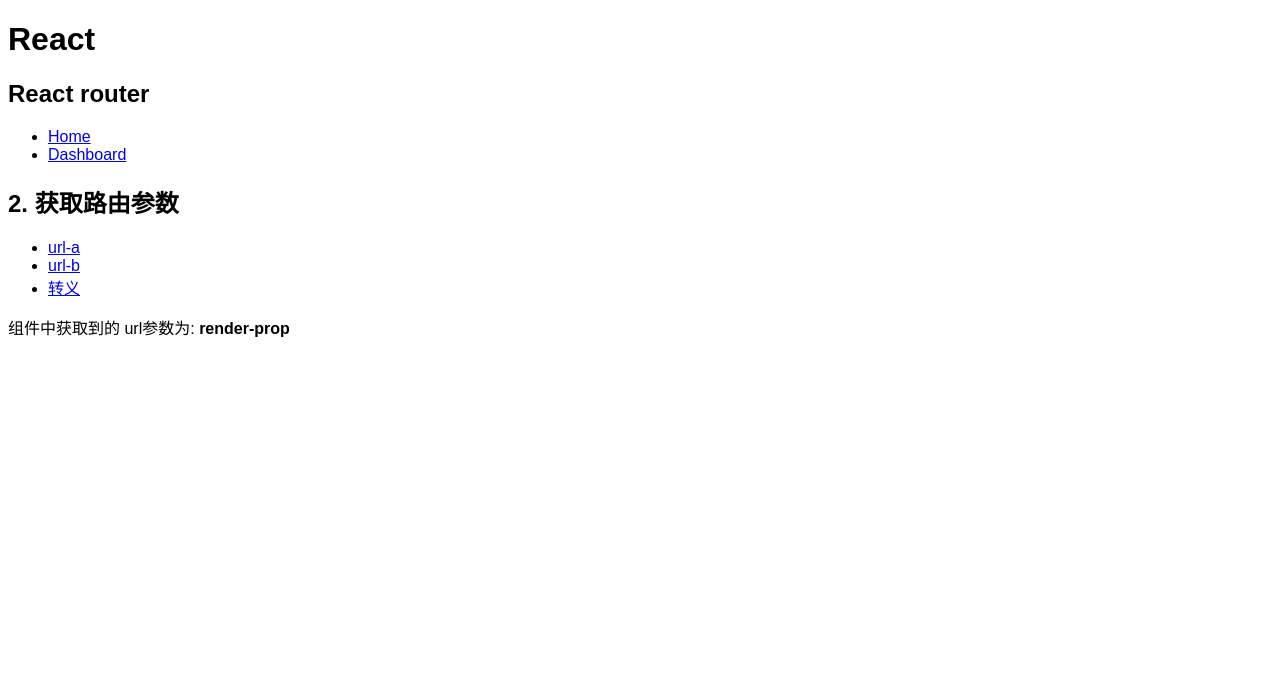
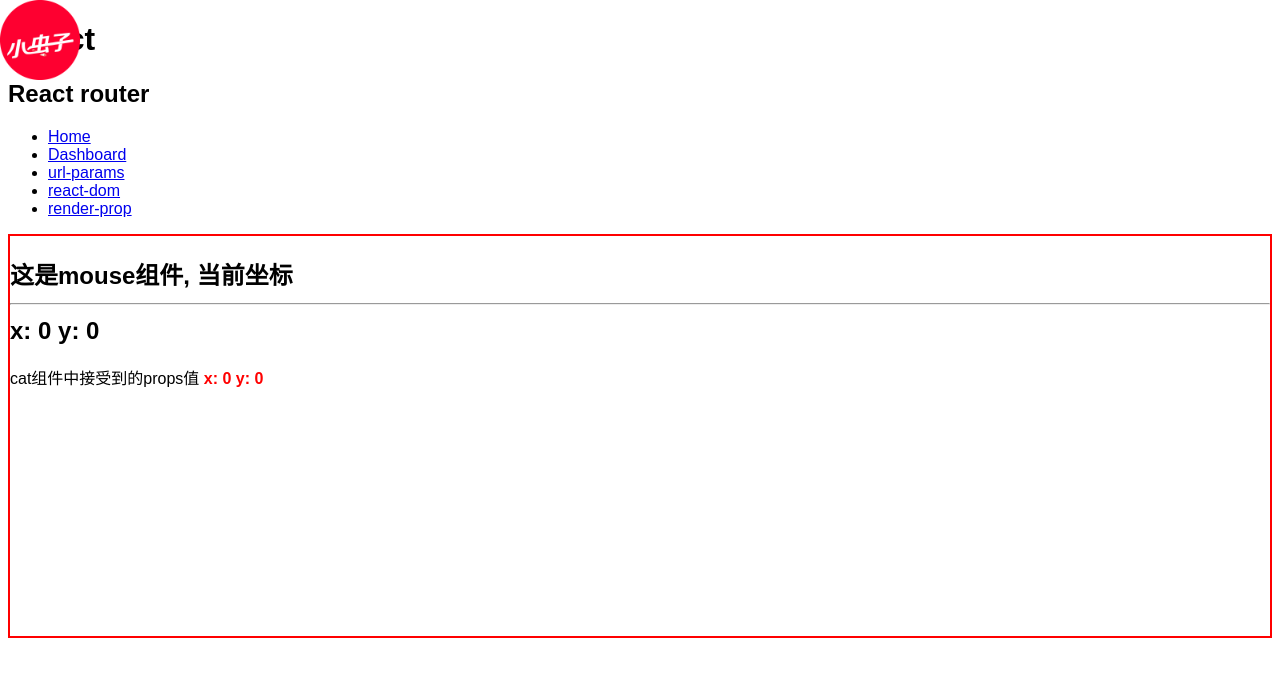
Before and after one commit to dale426/create-react-app, a React (Create React App) app: page /render-prop in a window 1280 px wide. Shown: the top 676 px of the page. Built offline with nearby package versions, Linux system fonts and the light colour scheme.

Commit message:
feat: render-prop

```diff
--- a/public/index.html
+++ b/public/index.html
@@ -38,6 +38,9 @@
       To begin the development, run `npm start` or `yarn start`.
       To create a production bundle, use `npm run build` or `yarn build`.
     -->
+    <div id="bottom">
+
+    </div>
 </body>
 
 </html>
--- a/src/App.js
+++ b/src/App.js
@@ -1,13 +1,11 @@
 import React from "react";
 import "./styles.css";
 import RoutesPage from './router'
-import UrlParamsRoute from './router/url-params'
 export default function App() {
   return (
     <div className="App">
       <h1>React</h1>
       <RoutesPage/>
-      <UrlParamsRoute/>
     </div>
   );
 }
--- /dev/null
+++ b/src/pages/ReactDom.jsx
@@ -0,0 +1,28 @@
+import React, { useEffect } from 'react'
+import ReactDOM from 'react-dom'
+
+export default (props) => {
+  console.log('props:::', props)
+  useEffect(() => {
+    const I = setInterval(renderFn, 1000)
+    return clearInterval(I)
+  }, [])
+
+  const renderFn = () => {
+    const el = (
+      <footer>
+        我是一个独立的页脚，存放在独立的根div中---
+        <strong>现在时间是： {new Date().toLocaleTimeString()}</strong>
+      </footer>
+    )
+    ReactDOM.render(el, document.getElementById('bottom'))
+  }
+  return (
+    <>
+      <h2>
+        <strong>React Dom</strong>
+      </h2>
+      <hr />
+    </>
+  )
+}
--- /dev/null
+++ b/src/pages/RenderProp.jsx
@@ -0,0 +1,10 @@
+import React from 'react'
+import Mouse from './render-prop/Mouse'
+import Cat from './render-prop/Cat'
+export default () => {
+  return (
+    <>
+      <Mouse render={(mouse) => <Cat mouse={mouse}></Cat>}></Mouse>
+    </>
+  )
+}
--- /dev/null
+++ b/src/pages/render-prop/Cat.jsx
@@ -0,0 +1,21 @@
+import React from 'react'
+// 引入图片
+import logo from '../../img/logo.png'
+// const logo = require('../../img/logo.png')
+// 引入样式
+import './cat.css'
+export default (props) => {
+  console.log('props:::', props)
+  const { x, y } = props.mouse
+  return (
+    <>
+      <p>
+        cat组件中接受到的props值{' '}
+        <strong style={{ color: 'red' }}>
+          x: {x} y: {y}
+        </strong>
+      </p>
+      <img className="logo-img" style={{top: y, left: x}} src={logo} alt="" />
+    </>
+  )
+}
--- /dev/null
+++ b/src/pages/render-prop/Mouse.jsx
@@ -0,0 +1,23 @@
+import React, { useState } from 'react'
+export default (props) => {
+  const [position, setPosition] = useState({ x: 0, y: 0 })
+  return (
+    <div
+      style={{ height: '400px', border: '2px solid red' }}
+      onMouseMove={(event) =>
+        setPosition({
+          x: event.clientX,
+          y: event.clientY
+        })
+      }
+    >
+      <h2>
+        这是mouse组件, 当前坐标 <hr />
+        <strong>
+          x: {position.x} y: {position.y}
+        </strong>
+      </h2>
+      {props.render(position)}
+    </div>
+  )
+}
--- /dev/null
+++ b/src/pages/render-prop/cat.css
@@ -0,0 +1,5 @@
+.logo-img {
+    position: absolute;
+    width: 80px;
+    height: 80px;
+}
--- a/src/router/index.jsx
+++ b/src/router/index.jsx
@@ -1,6 +1,10 @@
-import React from "react";
-import { BrowserRouter, Route, Link, Switch } from "react-router-dom";
-import Dashboard from "../pages/Dashboard";
+import React from 'react'
+import { BrowserRouter, Route, Link, Switch } from 'react-router-dom'
+import Dashboard from '../pages/Dashboard'
+import ReactDom from '../pages/ReactDom'
+import RenderProp from '../pages/RenderProp'
+import UrlParamsRoute from './url-params'
+
 export default function RoutesPage() {
   return (
     <>
@@ -14,6 +18,15 @@
           <li>
             <Link to="/dashboard">Dashboard</Link>
           </li>
+          <li>
+            <Link to="/url-params">url-params</Link>
+          </li>
+          <li>
+            <Link to="/react-dom">react-dom</Link>
+          </li>
+          <li>
+            <Link to="/render-prop">render-prop</Link>
+          </li>
         </ul>
         {/* 路由组件加载 */}
         <Switch>
@@ -21,12 +34,23 @@
           <Route exact path="/">
             <h3>home 路由 /</h3>
           </Route>
+          <Route exact path="/url-params">
+            <UrlParamsRoute />
+          </Route>
           <Route path="/dashboard">
-            <span>路由 dashboard</span>
             <Dashboard />
           </Route>
+          <Route path="/render-prop">
+            <RenderProp />
+          </Route>
+          <Route
+            path="/react-dom"
+            render={(props) => {
+              return <ReactDom {...props}/>
+            }}
+          ></Route>
         </Switch>
       </BrowserRouter>
     </>
-  );
+  )
 }
```
Also changed, not shown: src/img/logo.png (added).
